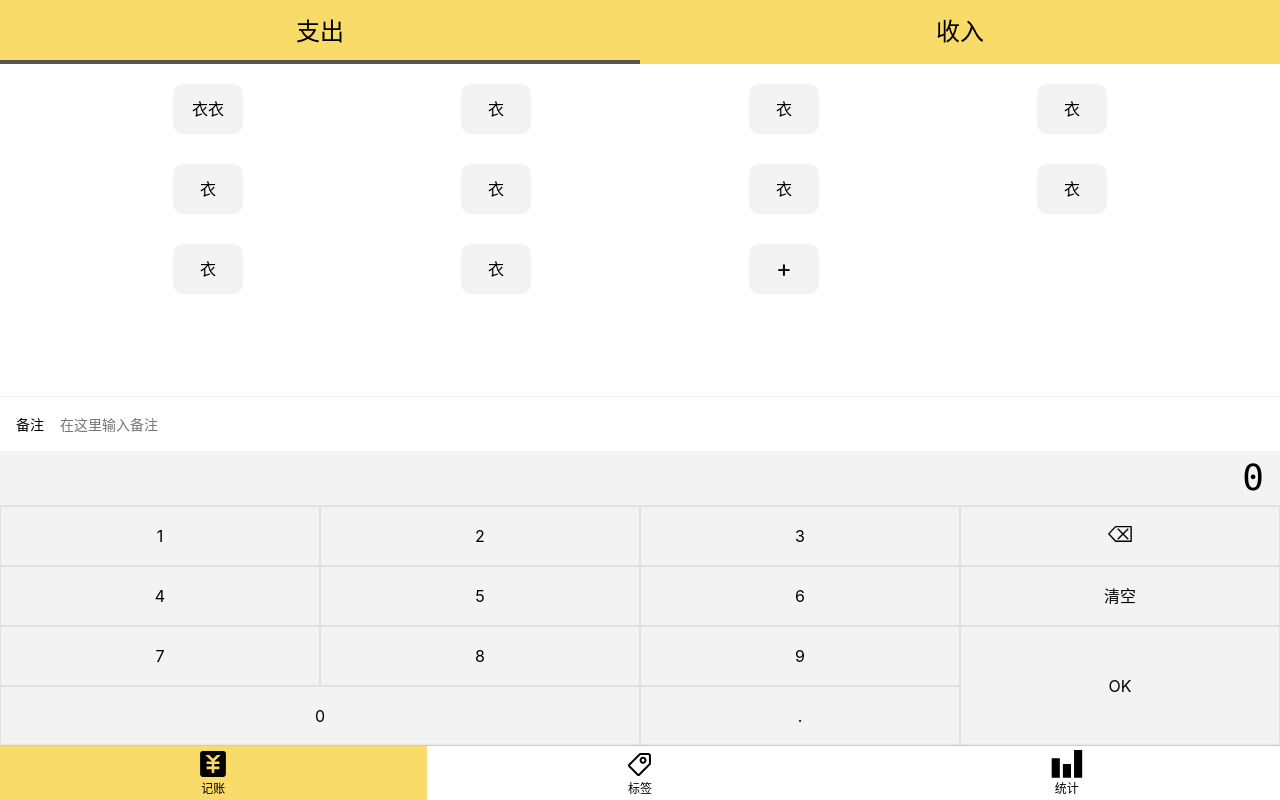
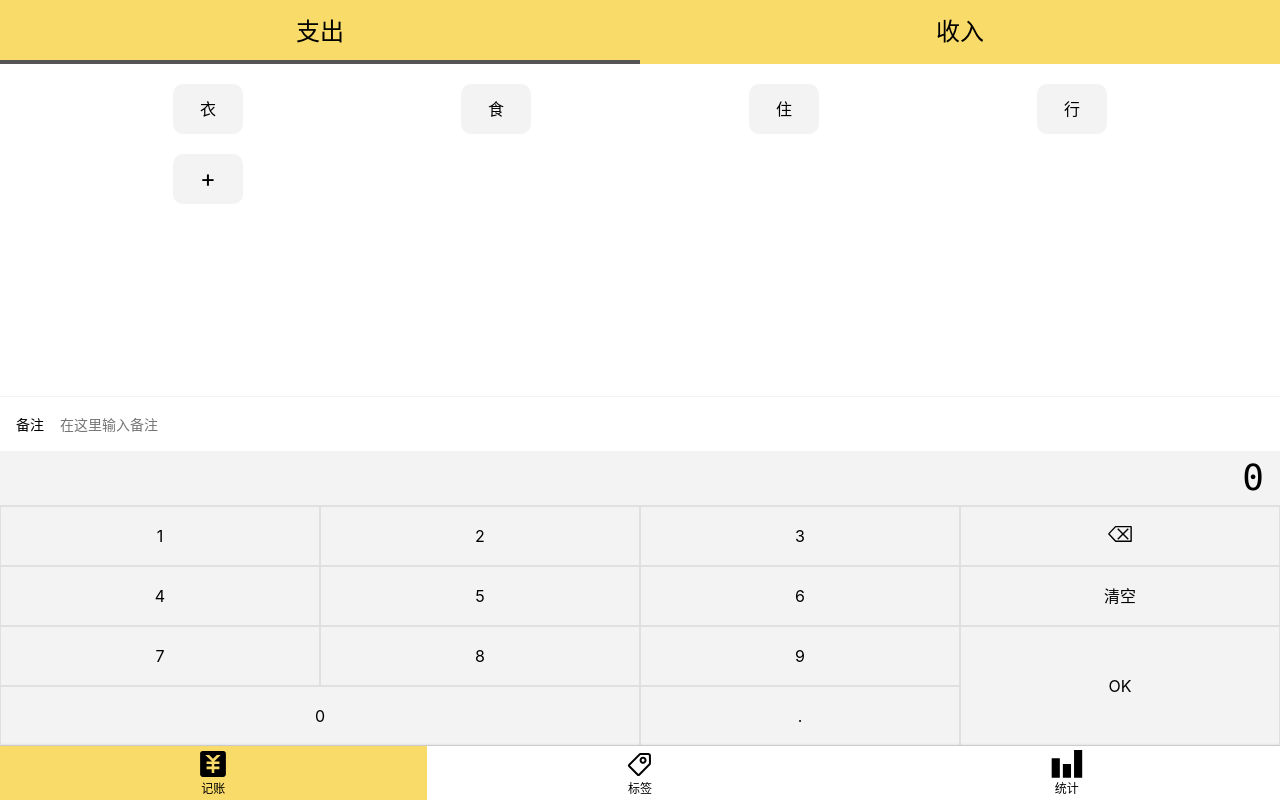
Before and after one commit to JessicaLiu0220/Accunting, a Vue app: page /#/money in a window 1280 px wide. Built offline with nearby package versions, Linux system fonts and the light colour scheme.

Commit message:
完成新增标签功能

```diff
--- a/src/components/Money/Tags.vue
+++ b/src/components/Money/Tags.vue
@@ -1,17 +1,15 @@
 <template>
   <div class="tags">
     <div class="current">
-      <div><span>衣衣</span></div>
-      <div><span>衣</span></div>
-      <div><span>衣</span></div>
-      <div><span>衣</span></div>
-      <div><span>衣</span></div>
-      <div><span>衣</span></div>
-      <div><span>衣</span></div>
-      <div><span>衣</span></div>
-      <div><span>衣</span></div>
-      <div><span>衣</span></div>
-      <div class="add"><span>+</span></div>
+      <div
+        v-for="tag in dataSource"
+        :key="tag"
+        @click="toggle(tag)"
+        :class="{ selected: selectedTags.indexOf(tag) >= 0 }"
+      >
+        <span>{{ tag }}</span>
+      </div>
+      <div class="add" @click="create"><span>+</span></div>
     </div>
     <!-- <div class="new">
         <button>添加标签</button>
@@ -24,7 +22,30 @@
 import Vue from "vue";
 import { Component, Prop } from "vue-property-decorator";
 @Component
-export default class Tags extends Vue {}
+export default class Tags extends Vue {
+  @Prop() dataSource: string[] | undefined;
+  selectedTags: string[] = [];
+  toggle(tag: string) {
+    const index = this.selectedTags.indexOf(tag);
+    if (index >= 0) {
+      this.selectedTags.splice(index, 1);
+    } else {
+      this.selectedTags.push(tag);
+    }
+  }
+  create() {
+    const name = window.prompt("请输入标签名");
+    //点击取消也不会新增标签
+    if (!name) {
+      return;
+    }
+    if (name === "") {
+      window.alert("标签名不能为空");
+    } else if (this.dataSource) {
+      this.$emit("update:dataSource", [...this.dataSource, name]);
+    }
+  }
+}
 </script>
 
 <style lang="scss" scoped>
@@ -44,7 +65,8 @@ export default class Tags extends Vue {}
       display: flex;
       // border: 1px solid red;
       width: 25%;
-      height: 80px;
+      height: 50px;
+      margin-bottom: 20px;
       justify-content: center;
       > span {
         display: inline-block;
@@ -54,10 +76,9 @@ export default class Tags extends Vue {}
         border-radius: 10px;
         text-align: center;
         line-height: 50px;
-
-        // &.selected {
-        //   background: $color-highlight;
-        // }
+      }
+      &.selected > span {
+        background: $color-highlight;
       }
     }
     > .add {
--- a/src/views/Money.vue
+++ b/src/views/Money.vue
@@ -1,13 +1,13 @@
 <template>
   <Layout class-prefix="layout">
     <Types />
-    <Tags />
+    <Tags :dataSource.sync="tags" />
     <Notes />
     <Number-pad />
   </Layout>
 </template>
 
-<script lang="ts">
+<script lang="js">
 import Vue from "vue";
 import NumberPad from "@/components/Money/NumberPad.vue";
 import { Component } from "vue-property-decorator";
@@ -17,7 +17,13 @@ import Notes from "@/components/Money/Notes.vue";
 @Component({
   components: { NumberPad, Types, Tags, Notes },
 })
-export default class Money extends Vue {}
+export default class Money extends Vue {
+  data(){
+    return{
+  tags:['衣','食','住','行',]
+    }
+  }
+}
 </script>
 
 <style lang="scss">
```
